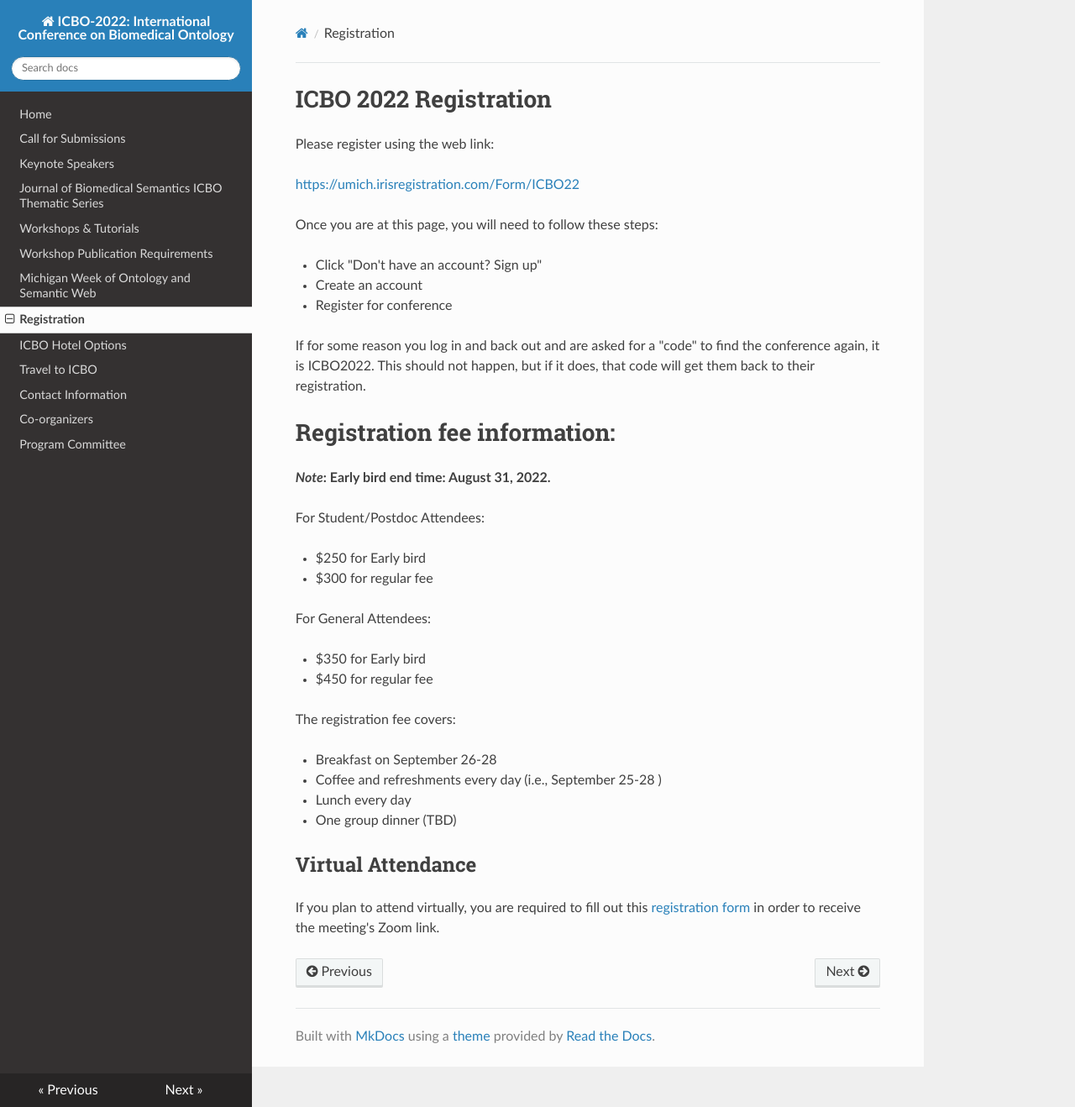
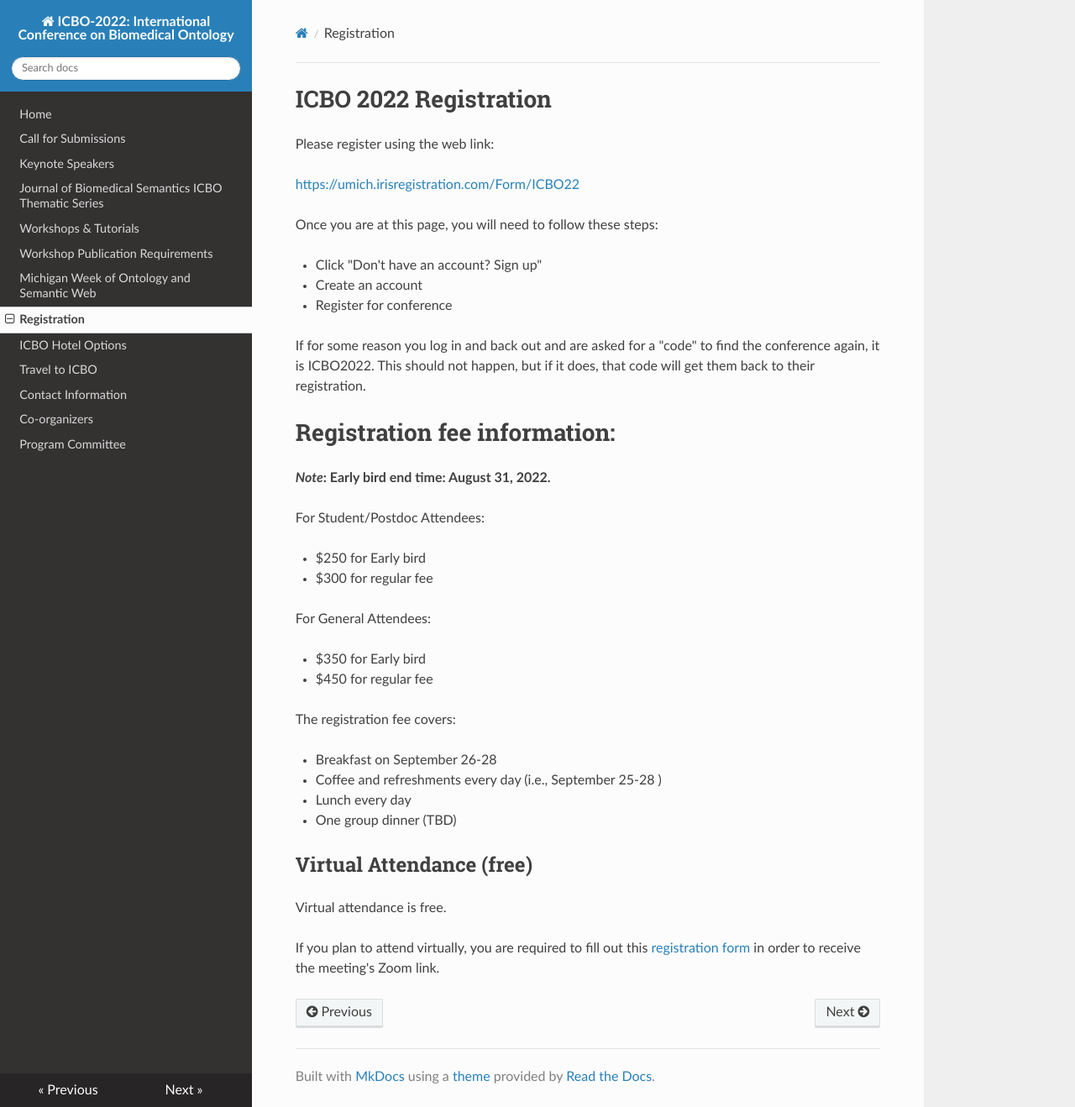
Before and after one commit to johnbeve/BFO-Organization, an MkDocs documentation site: the page built from docs/icbo-registration.md, in a window 1280 px wide and 1318 px high. Shown: the whole window at 84% size. Built offline with MkDocs 1.6.1, drawn with Linux system fonts in a browser that asks for light colours; nearby versions of some CDN libraries.

Commit message:
Update icbo-registration.md

```diff
--- a/docs/icbo-registration.md
+++ b/docs/icbo-registration.md
@@ -33,6 +33,7 @@ The registration fee covers:
 - Lunch every day
 - One group dinner (TBD)
 
-## Virtual Attendance
+## Virtual Attendance (free)
+Virtual attendance is free.
 
 If you plan to attend virtually, you are required to fill out this [registration form](https://docs.google.com/forms/d/1ca255se55ZNkq-zqiFj3Ecd0fmIt1RFfJ3drayW5xto/viewform?edit_requested=true) in order to receive the meeting's Zoom link.
```
